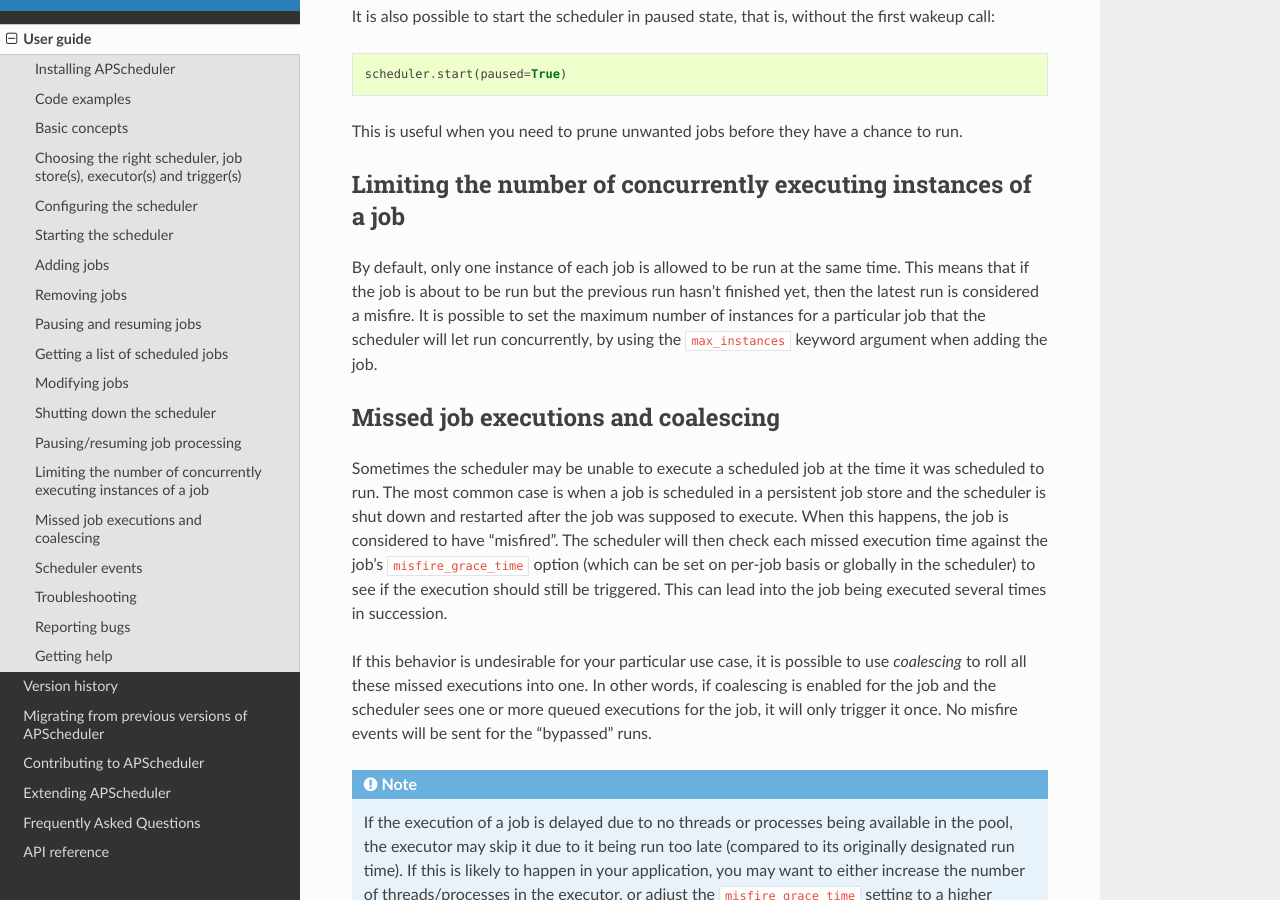
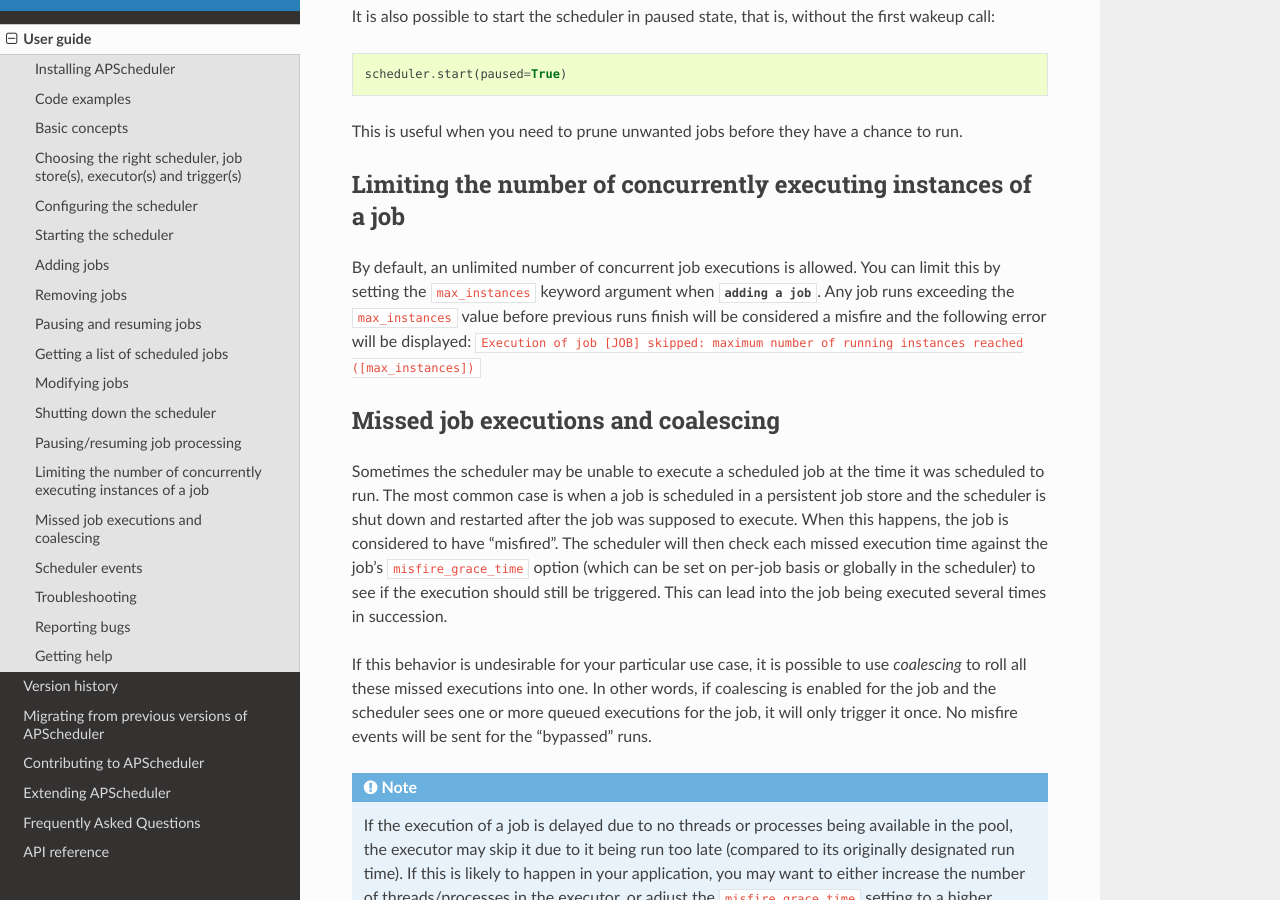
Before and after one commit to agronholm/apscheduler, a Sphinx documentation site: the page built from docs/userguide.rst, in a window 1280 px wide and 900 px high, scrolled down 8317 px. Built offline with Sphinx 7.4.7 and the Read the Docs theme 2.0.0, drawn with Linux system fonts in a browser that asks for light colours.

Commit message:
Fixed the incorrect doc on max_instances
max_instances is no longer set to 1, but to undefined - allowing an unlimited amount of concurrent job runs. Updated the documentation to reflect that default behaviour accurately.

```diff
--- a/docs/userguide.rst
+++ b/docs/userguide.rst
@@ -402,11 +402,12 @@
 Limiting the number of concurrently executing instances of a job
 ----------------------------------------------------------------
 
-By default, only one instance of each job is allowed to be run at the same time.
-This means that if the job is about to be run but the previous run hasn't finished yet, then the
-latest run is considered a misfire. It is possible to set the maximum number of instances for a
-particular job that the scheduler will let run concurrently, by using the ``max_instances`` keyword
-argument when adding the job.
+By default, an unlimited number of concurrent job executions is allowed. You can limit this by
+setting the ``max_instances`` keyword argument when
+:meth:`adding a job <~apscheduler.schedulers.base.BaseScheduler.add_job>`.
+Any job runs exceeding the ``max_instances`` value before previous runs finish will be considered
+a misfire and the following error will be displayed:
+``Execution of job [JOB] skipped: maximum number of running instances reached ([max_instances])``
 
 
 .. _missed-job-executions:
```
